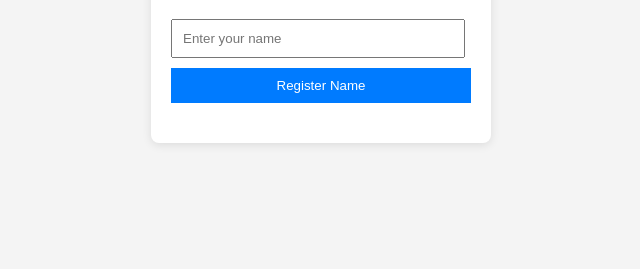
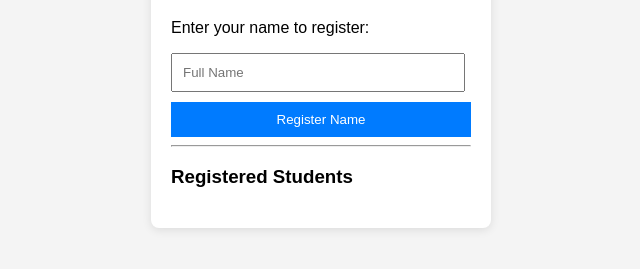
Before and after one commit to SpaceWebpages/my-firebase-site, a plain HTML site: page index.html in a window 1280 px wide. Shown: the part 139-408 px from the top of the page, without its empty margins (319-959 px from the left). Drawn offline with Linux system fonts and the light colour scheme; no server answers.

Commit message:
Update index.html

```diff
--- a/index.html
+++ b/index.html
@@ -9,13 +9,16 @@
 <body>
 
     <div class="container">
-    <h1>VNHS Enrollment</h1>
-    <input type="text" id="userName" placeholder="Enter your name">
-    <button id="saveBtn">Register Name</button>
-    <ul id="userList"></ul>
-</div>
+        <h1>VNHS Enrollment</h1>
+        <p>Enter your name to register:</p>
 
-<script type="module" src="script.js"></script>
+        <input type="text" id="userName" placeholder="Full Name">
+        <button id="saveBtn">Register Name</button>
+
+        <hr>
+        <h3>Registered Students</h3>
+        <ul id="userList"></ul>
+    </div>
+    <script type="module" src="script.js"></script>
 </body>
-
 </html>
```
